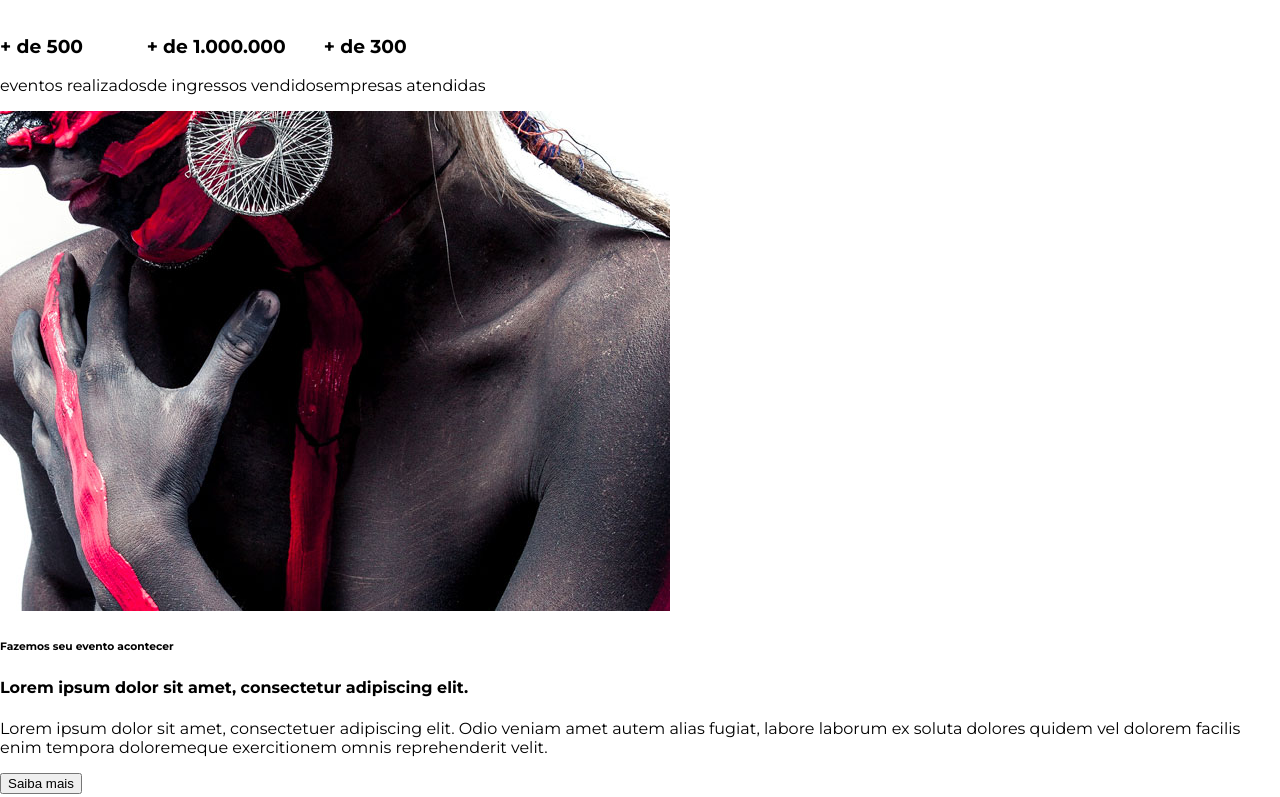
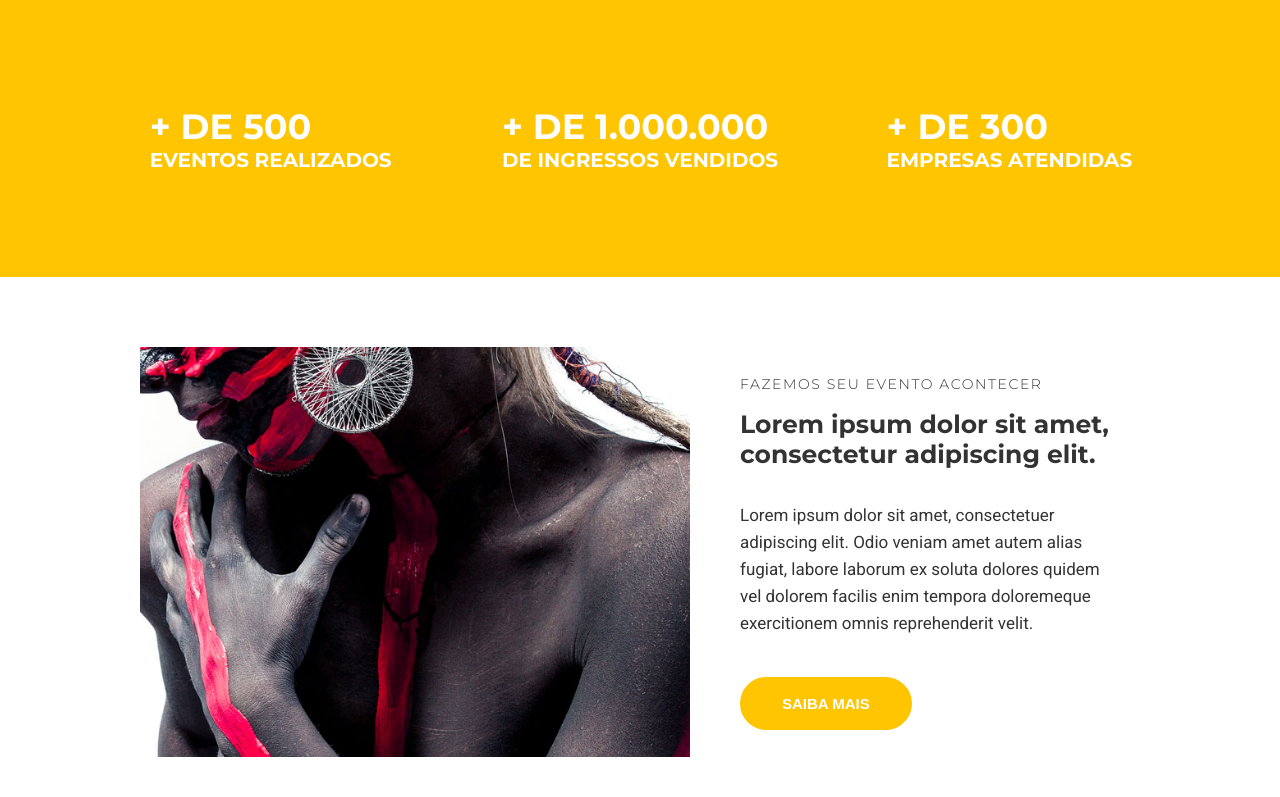
Before and after one commit to tdayvid/studionlive, a website: page src/index.html in a window 1280 px wide. Shown: the part 800-1597 px from the top of the page. Drawn offline with Linux system fonts and the light colour scheme.

Commit message:
feat(container):implement counter, button

```diff
--- a/src/index.html
+++ b/src/index.html
@@ -9,6 +9,7 @@
 
   <body>
     <nav class="navbar">
+      <div class="container navbar--container">
         <h1 class="logo-studion">Studi<span class="copy--primary">on</span>
           <span class="logo-studion__subtitle">Eventos</span>
         </h1>
@@ -39,8 +40,8 @@
             </a>
           </li>
         </ul>
+      </div>
     </nav>
-
     <header>
       <div id="slider">
         <div class="slide">
@@ -59,26 +60,38 @@
     </header>
 
     <main>
-      <section>
-        <ul>
+      <section id="counter">
+        <ul class="container counter__container">
           <li>
-            <h3>+ de 500 </h3>
+            <h3>
+              + de 500
+              <small>
                 eventos realizados
+              </small>
+            </h3>
           </li>
           <li>
-            <h3>+ de 1.000.000 </h3>
+            <h3>
+              + de 1.000.000
+              <small>
                 de ingressos vendidos
+              </small>
+            </h3>
           </li>
           <li>
-            <h3>+ de 300 </h3>
+            <h3>
+              + de 300
+              <small>
                 empresas atendidas
+              </small>
+            </h3>
           </li>
         </ul>
       </section>
 
-      <section>
-        <div>
-          <img src="./images/institutional.jpg" />
+      <section class="container institutional">
+        <img class="institutional__image" src="./images/institutional.jpg" alt="studion institutional"/>
+        <div class="institutional__copy">
           <h6>Fazemos seu evento acontecer</h6>
           <h4>Lorem ipsum dolor sit amet, consectetur adipiscing elit.</h4>
           <p>
@@ -87,7 +100,7 @@
             quidem vel dolorem facilis enim tempora doloremeque exercitionem
             omnis reprehenderit velit.
           </p>
-          <button>Saiba mais</button>
+          <button class="btn btn--institutional">Saiba mais</button>
         </div>
       </section>
 
--- a/src/style.css
+++ b/src/style.css
@@ -1,4 +1,4 @@
-@import url('https://fonts.googleapis.com/css2?family=Montserrat:wght@300;400;700;900&display=swap');
+@import url('https://fonts.googleapis.com/css2?family=Montserrat:wght@300;400;500;700;900&family=Roboto&display=swap');
 
 * {
     box-sizing: border-box;
@@ -7,13 +7,26 @@
 :root {
     font-family: 'Montserrat', sans-serif;
     font-size: 16px;
+    --color-copy: #333;
     --color-primary: #ffc500;
     --default-padding: 1rem;
+    color: var(--color-copy);
 }
 
 body {
     margin: 0;
     padding-top: 7.75rem;
+}
+
+header,
+main,
+footer {
+    overflow-x: hidden;
+}
+
+.container {
+    max-width: 1140px;
+    margin: 0 auto;
 }
 
 ul {
@@ -25,23 +38,25 @@ ul {
 .navbar {
     position: fixed;
     z-index: 1;
+    top: 0;
+    left: 0;
+    width: 100%;
+    background-color: #000; /* vermelho / verde / azul / transparência - 0 - F */
+    color: #fff;
+}
+
+.navbar--container {
     display: grid;
     grid-template-columns: 1fr 9fr;
     align-items: center;
-    top: 0;
-    left: 0;
 
     width: 100vw;
     height: 7.75rem;
     padding: 0 1rem;
-
-    background-color: #000; /* vermelho / verde / azul / transparência - 0 - F */
-    color: #fff;
 }
 
 .navbar__links {
     justify-self: end;
-    margin: 0rem; /* caso a header nao ficar colada */
 }
 
 .navbar__links li {
@@ -135,8 +150,73 @@ ul {
 
 .btn:hover,
 .btn:active,
-.btn:focus {
+.btn:focus,
+.btn--institutional {
     border-color: var(--color-primary);
     background-color: var(--color-primary);
     color: #fff;
 }
+
+#counter {
+    background-color: var(--color-primary);
+    color: #fff;
+    text-transform: uppercase;
+}
+
+.counter__container {
+    display: grid;
+    grid-template-columns: repeat(auto-fill, minmax(300px, 1fr));
+    place-items: center;
+    padding: 4.375rem 1rem;
+}
+
+.counter__container h3 {
+    font-size: 2.1875rem;
+}
+
+.counter__container h3 small {
+    display: block;
+    font-size: 1.25rem;
+}
+
+.institutional {
+    display: grid;
+    grid-template-columns: auto auto;
+    gap: 3.125rem;
+    align-items: center;
+    padding: 4.375rem;
+}
+
+.institutional__image {
+    max-width: 550px;
+}
+
+.institutional__copy {
+    padding: 0 1.875rem 0 0;
+}
+
+.institutional__copy h6 {
+    font-size: .875rem;
+    font-weight: 300;
+    letter-spacing: .1rem;
+    text-transform: uppercase;
+    margin: 0;
+}
+
+.institutional__copy h4 {
+    font-size: 1.5625rem;
+    margin-top: 1rem;
+}
+
+.institutional p {
+    font-size: 1.0625rem;
+    line-height: 1.6875rem;
+    font-family: 'Roboto', sans-serif;
+    margin-bottom: 0;
+    margin-bottom: 2.5rem;
+}
+
+.btn--institutional:hover {
+    color: var(--color-copy);
+    background: unset;
+}
```
Lines whose indentation alone changed are shown as unchanged.
